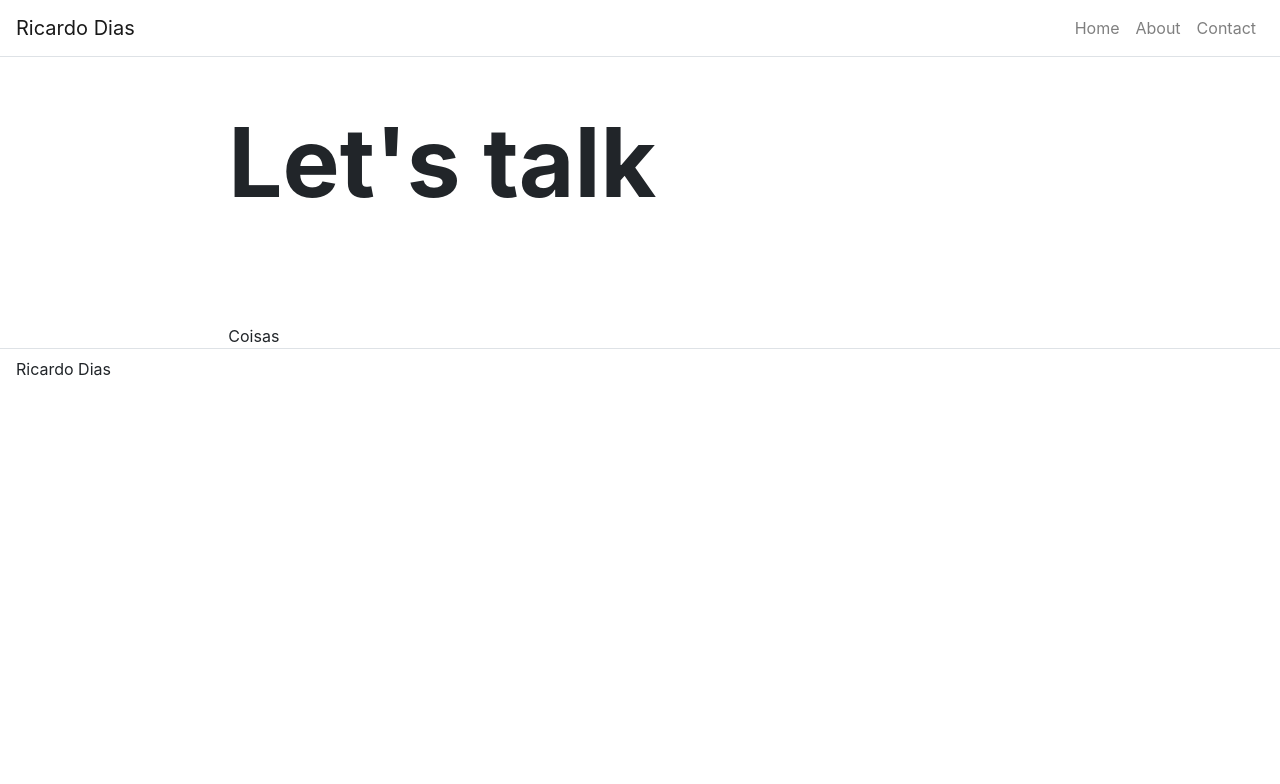
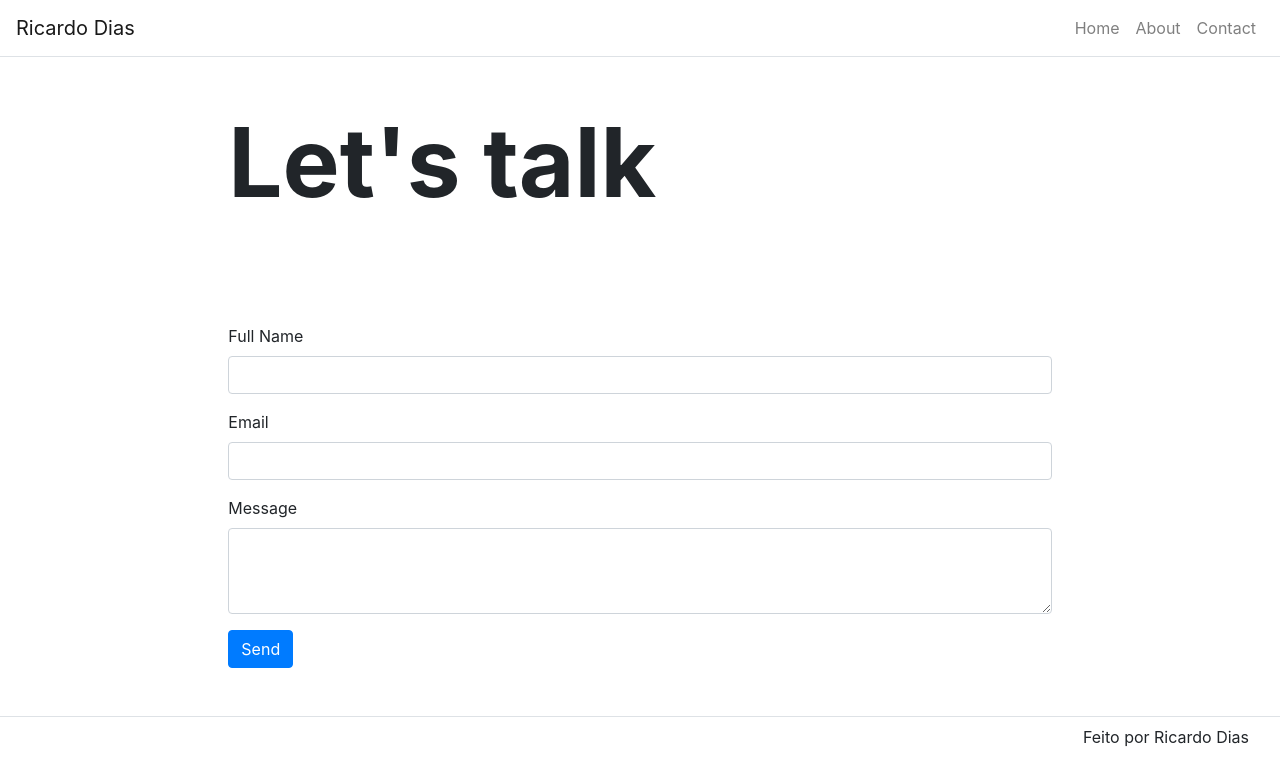
Before and after one commit to slowdata/my-portfolio, a React (Create React App) app: page /contact in a window 1280 px wide. Shown: the top 784 px of the page. Built offline with nearby package versions, Linux system fonts and the light colour scheme.

Commit message:
Form to send a contact

```diff
--- a/src/App.js
+++ b/src/App.js
@@ -32,7 +32,6 @@ class App extends Component {
     isHome: true
   };
   onHandleClick = path => {
-    console.log(path.length);
     path.length > 1
       ? this.setState({ isHome: false })
       : this.setState({ isHome: true });
--- a/src/components/Content.js
+++ b/src/components/Content.js
@@ -5,7 +5,7 @@ import Row from "react-bootstrap/Row";
 import Col from "react-bootstrap/Col";
 
 const Content = ({ children }) => (
-  <Container fluid={true}>
+  <Container className="mb-5" fluid={true}>
     <Row className="justify-content-center">
       <Col md={8}>{children}</Col>
     </Row>
--- a/src/components/Footer.js
+++ b/src/components/Footer.js
@@ -6,7 +6,9 @@ const Footer = ({ isHome }) => {
   const place = isHome ? { sticky: "bottom" } : { fixed: "bottom" };
   return (
     <Navbar {...place} className="bg-transparent border-top bg-light">
-      Ricardo Dias
+      <div className="container-fluid text-right">
+        <div className="col-12">Feito por Ricardo Dias</div>
+      </div>
     </Navbar>
   );
 };
--- a/src/index.css
+++ b/src/index.css
@@ -37,3 +37,13 @@ code {
   font-size: 16px;
   margin: 0;
 }
+
+.success-msg {
+  color: #57a773;
+  padding: 10px 15px;
+}
+
+.err-msg {
+  color: #ee6352;
+  padding: 10px 15px;
+}
--- a/src/pages/ContactPage.js
+++ b/src/pages/ContactPage.js
@@ -3,22 +3,88 @@ import React, { Component } from "react";
 import Hero from "../components/Hero";
 import Content from "../components/Content";
 import Form from "react-bootstrap/Form";
+import Button from "react-bootstrap/Button";
+
+import Axios from "axios";
 
 class ContactPage extends Component {
   state = {
     name: "",
     email: "",
     message: "",
-    disable: false,
+    disabled: false,
     emailSent: null
   };
+  handleTextChange = e => {
+    const name = e.target.name;
+    this.setState({ [name]: e.target.value });
+  };
+
+  handleSubmit = e => {
+    Axios.post("http://localhost:8888/email", {
+      name: this.state.name
+    }).then(res => {
+      alert(res.data.message);
+    });
+
+    this.setState({ disabled: true, emailSent: true });
+    e.preventDefault();
+  };
+
   render() {
     const { title } = this.props;
+    const { name, email, message, disabled, emailSent } = this.state;
     return (
       <>
         <Hero title={title} />
         <Content>
-          <Form>Coisas</Form>
+          <Form onSubmit={this.handleSubmit}>
+            <Form.Group>
+              <Form.Label htmlFor="full-name">Full Name</Form.Label>
+              <Form.Control
+                id="full-name"
+                name="name"
+                type="text"
+                value={name}
+                onChange={this.handleTextChange}
+              />
+            </Form.Group>
+            <Form.Group>
+              <Form.Label htmlFor="email">Email</Form.Label>
+              <Form.Control
+                id="email"
+                name="email"
+                type="email"
+                value={email}
+                onChange={this.handleTextChange}
+              />
+            </Form.Group>
+            <Form.Group>
+              <Form.Label htmlFor="message">Message</Form.Label>
+              <Form.Control
+                id="message"
+                name="message"
+                as="textarea"
+                rows="3"
+                value={message}
+                onChange={this.handleTextChange}
+              />
+            </Form.Group>
+            <Button
+              className="d-inline-block"
+              type="submit"
+              disabled={disabled}
+            >
+              Send
+            </Button>
+
+            {emailSent !== null &&
+              (emailSent ? (
+                <p className="d-inline success-msg">Email Sent</p>
+              ) : (
+                <p className="d-inline err-msg">Email Not Sent</p>
+              ))}
+          </Form>
         </Content>
       </>
     );
```
